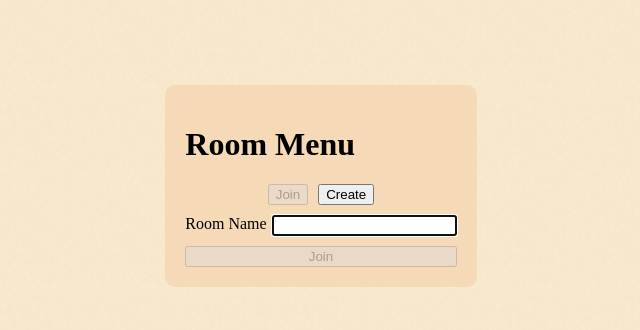
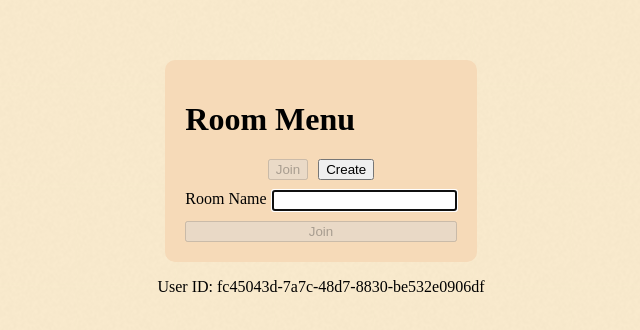
Before and after one commit to guplem/robo-base, a React (Vite) app: page / in a window 1280 px wide. Shown: the part 214-544 px from the top of the page, without its empty margins (319-959 px from the left). Built offline with nearby package versions, Linux system fonts and the light colour scheme; what @robojs/sync would draw is missing.

Commit message:
Persistent User ID

```diff
--- a/src/app/app.tsx
+++ b/src/app/app.tsx
@@ -1,12 +1,22 @@
-import CounterPage from '@/app/modules/counter/page';
+import GamePage from '@/app/modules/game/page';
 import RoomPage from '@/app/modules/room/page';
 import { RoomStore, RoomStoreType } from '@/app/modules/room/store';
+import { UserStore, UserStoreType } from '@/app/modules/user/store';
 import { JSX, useEffect } from 'react';
 
 export default function App(): JSX.Element {
 	const { room, join }: RoomStoreType = RoomStore();
+	const { id, setId }: UserStoreType = UserStore();
 
-	// Handle URL parameters on app initialization
+	// Ensure user ID is set on app initialization
+	useEffect((): void => {
+		if (!id) {
+			setId();
+		}
+		// eslint-disable-next-line react-hooks/exhaustive-deps
+	}, []);
+
+	// Handle room URL parameters on app initialization
 	useEffect((): void => {
 		const urlParams: URLSearchParams = new URLSearchParams(window.location.search);
 		const roomParam: string | null = urlParams.get('room');
@@ -67,7 +77,7 @@ export default function App(): JSX.Element {
 				minHeight: '100vh',
 			}}
 		>
-			{!room ? <RoomPage /> : <CounterPage />}
+			{!room ? <RoomPage /> : <GamePage />}
 		</div>
 	);
 }
--- a/src/app/modules/room/page.tsx
+++ b/src/app/modules/room/page.tsx
@@ -1,6 +1,7 @@
 import RoomCreator from '@/app/modules/room/creator';
 import RoomPicker from '@/app/modules/room/picker';
 import { RoomStore, RoomStoreType } from '@/app/modules/room/store';
+import { UserStore } from '@/app/modules/user/store';
 import { JSX, useState } from 'react';
 
 export default function RoomPage(): JSX.Element {
@@ -53,6 +54,7 @@ export default function RoomPage(): JSX.Element {
 			style={{
 				minHeight: '100vh',
 				minWidth: '100vw',
+				flexDirection: 'column',
 			}}
 		>
 			<div
@@ -74,6 +76,14 @@ export default function RoomPage(): JSX.Element {
 				</div>
 				<div style={{ marginTop: '10px' }}>{joiningRoom ? <RoomPicker /> : <RoomCreator />}</div>
 			</div>
+			<p>User ID: {UserStore.getState().id}</p>
+			{/* <button
+				onClick={(): void => {
+					UserStore.getState().setId();
+				}}
+			>
+				Regenerate User ID
+			</button> */}
 		</div>
 	);
 }
--- /dev/null
+++ b/src/app/modules/user/store.ts
@@ -0,0 +1,18 @@
+import { create, StoreApi, UseBoundStore } from 'zustand';
+import { persist } from 'zustand/middleware';
+
+export type UserStoreType = {
+	id: string | null;
+	setId: () => void;
+};
+
+export const UserStore: UseBoundStore<StoreApi<UserStoreType>> = create<UserStoreType>()(
+	persist<UserStoreType>(
+		(set): UserStoreType => ({
+			id: null,
+			setId: (): void => set({ id: crypto.randomUUID() }),
+		}),
+		// PERSISTANCE CONFIGURATION
+		{ name: 'userStore' },
+	),
+);
```
